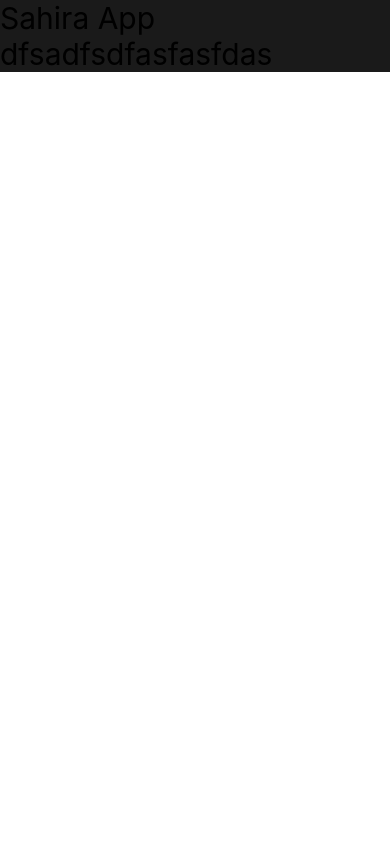
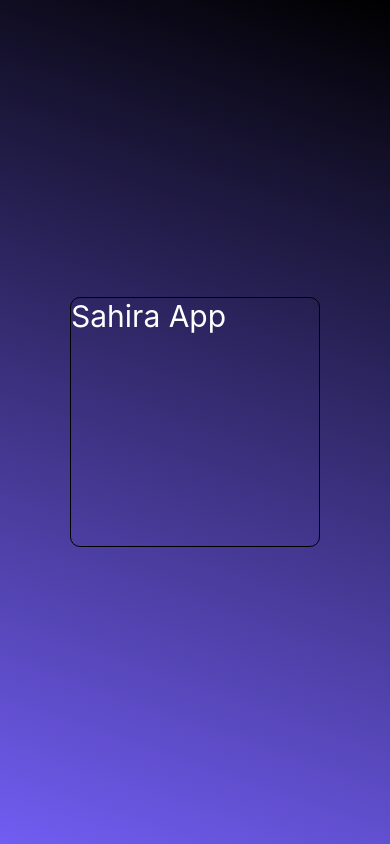
Before and after one commit to Delavalom/sahira-app, a React Native app: screen / in a window 390 px wide. Built offline with nearby package versions, Linux system fonts and the light colour scheme.

Commit message:
linear-gradient background

```diff
--- a/App.tsx
+++ b/App.tsx
@@ -1,34 +1,42 @@
 import { StyleSheet, Text, View } from "react-native";
-import { SafeAreaProvider, SafeAreaView } from "react-native-safe-area-context";
+import { LinearGradient } from "expo-linear-gradient";
 
 export default function App() {
   return (
-    <SafeAreaProvider>
-      <SafeAreaView>
-        <HomeScreen />
-      </SafeAreaView>
-    </SafeAreaProvider>
+    <LinearGradient
+      style={styles.container}
+      colors={["#715df2", "#000000"]}
+      start={{ x: 0.25, y: 1.0 }}
+      end={{ x: 1.0, y: 0.0 }}
+    >
+      <View style={styles.blurCard}>
+        <Text style={styles.text}>Sahira App</Text>
+      </View>
+    </LinearGradient>
   );
 }
 
-export const HomeScreen = () => {
-  return (
-    <View style={styles.container}>
-      <Text
-        style={{
-          fontSize: 30,
-        }}
-      >
-        Sahira App dfsadfsdfasfasfdas
-      </Text>
-    </View>
-  );
-};
-
 const styles = StyleSheet.create({
+  text: {
+    fontSize: 30,
+    color: "#fefefe",
+  },
+  blurCard: {
+    position: "relative",
+    height: 250,
+    width: 250,
+    borderWidth: 1,
+    borderRadius: 10,
+    backgroundColor: "transparent",
+    // shadowOffset: {
+    //   height: 5,
+    //   width: 5
+    // },
+    // shadowColor: "white"
+  },
   container: {
     flex: 1,
-    backgroundColor: "#1a1a1a",
+    backgroundColor: "#000000",
     alignItems: "center",
     justifyContent: "center",
   },
```
Also changed, not shown: package.json (+7 -11 lines), 1 other file (tests, documents, lock files or other folders).
